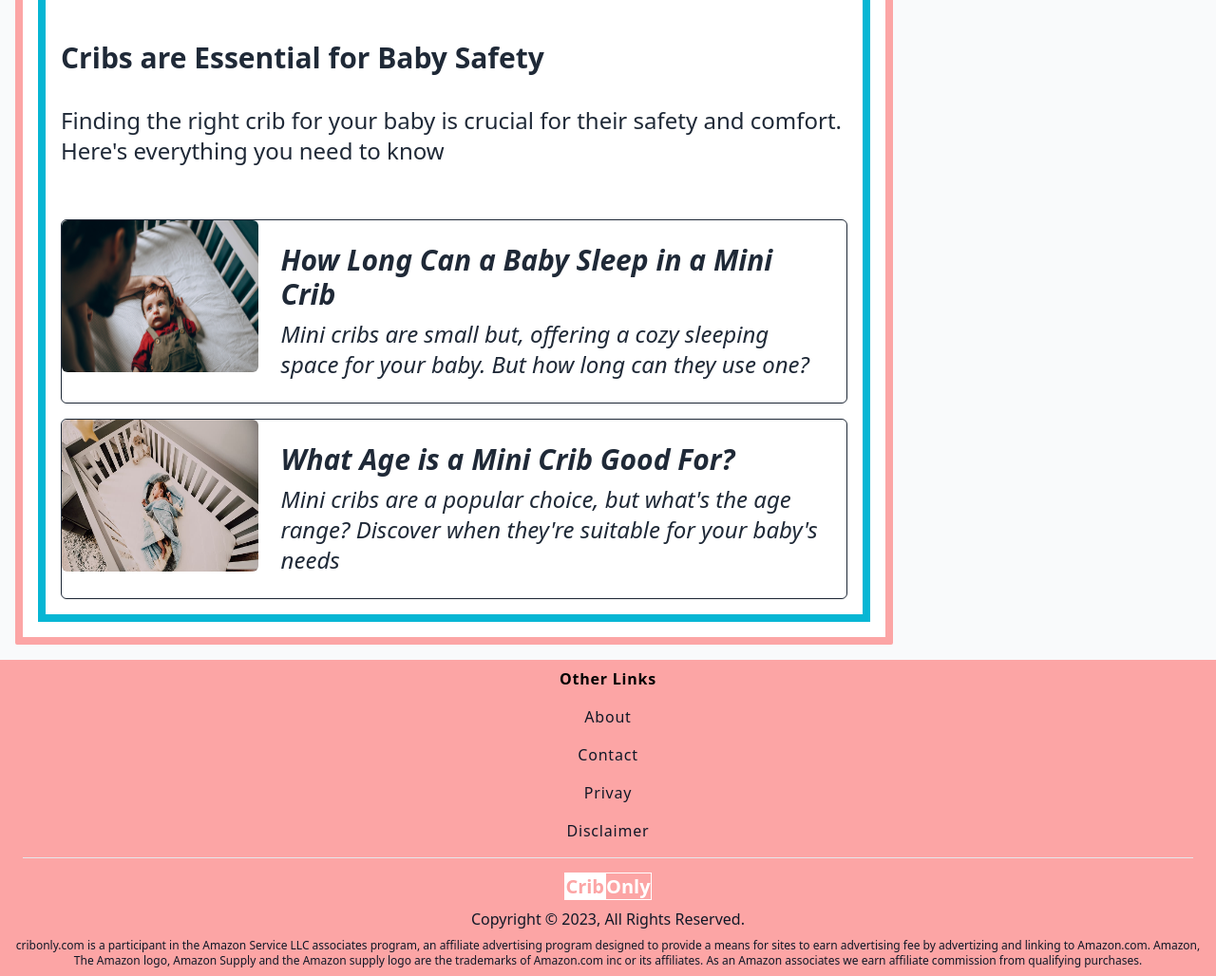
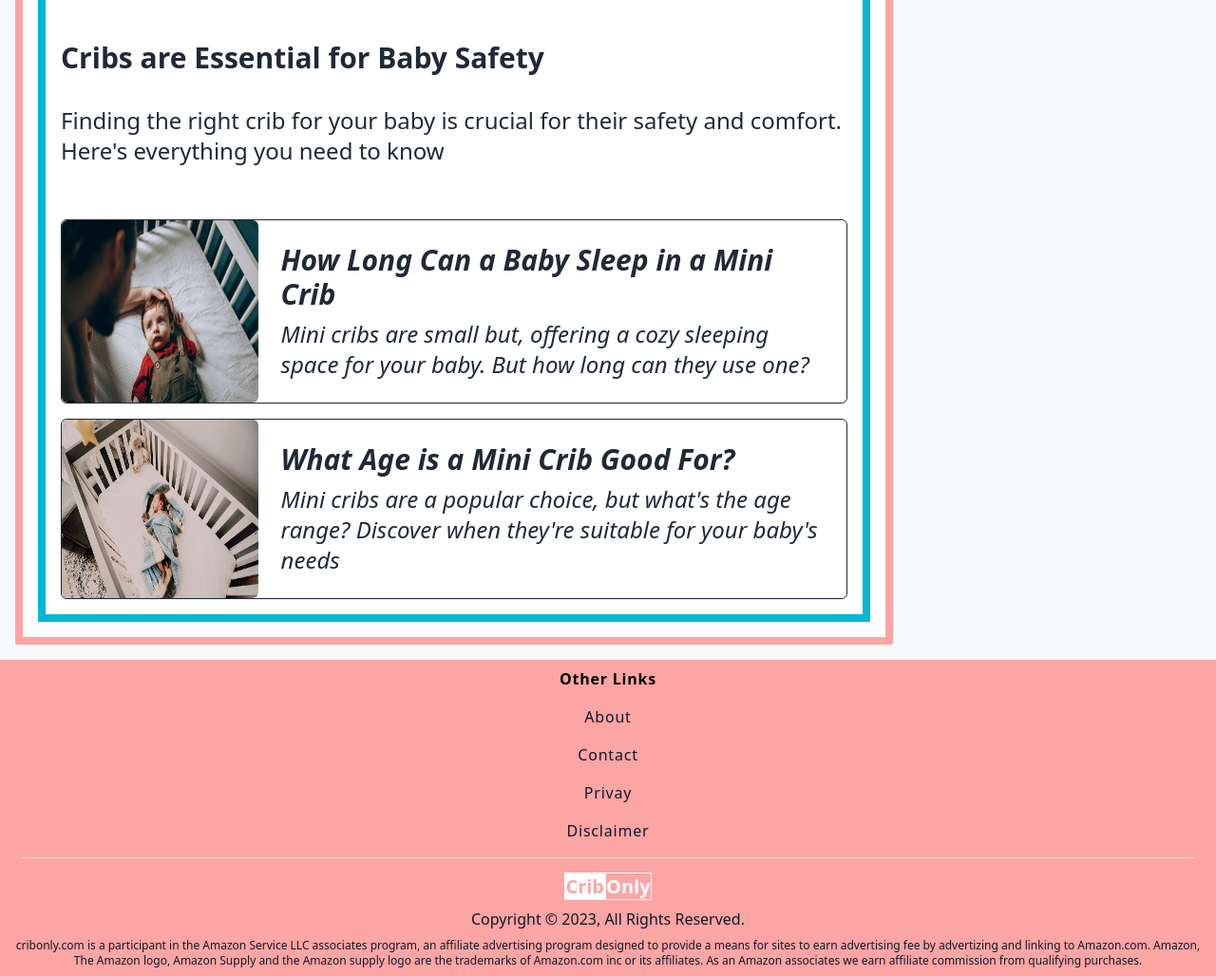
Before and after one commit to technologyworld00123/cribonly, a plain HTML site: page index.html in a window 1280 px wide. Shown: the part 1889-2917 px from the top of the page at 95% size. Drawn offline with Linux system fonts and the light colour scheme.

Commit message:
Update index.html

```diff
--- a/index.html
+++ b/index.html
@@ -179,7 +179,7 @@
 
                     <div
                         class="flex-col sm:flex sm:flex-row m-4 border border-gray-800 shadow-sm hover:shadow-lg hover:bg-gray-100 italic rounded-md ">
-                      <img class="rounded-md h-40 w-1/4" src="/assets/how-long-can-a-baby-sleep-in-a-mini-crib.fcd2a1a7.png" alt="How Long Can a Baby Sleep in a Mini Crib">
+                      <img class="rounded-md sm:h-40 sm:w-1/4" src="/assets/how-long-can-a-baby-sleep-in-a-mini-crib.fcd2a1a7.png" alt="How Long Can a Baby Sleep in a Mini Crib">
                         <div class="m-2 p-4">
 
                             <h2 class="font-bold text-3xl hover:underline hover:text-blue-500">How Long Can a Baby Sleep in a Mini Crib</h2>
@@ -195,7 +195,7 @@
 
                     <div
                         class="flex-col sm:flex sm:flex-row m-4 border border-gray-800 shadow-sm hover:shadow-lg hover:bg-gray-100 italic rounded-md ">
-                        <img class="rounded-md h-40 w-1/4" src="/assets/what-age-is-a-mini-crib-good-for.b35bc211.PNG" alt="What Age is a Mini Crib Good For">
+                        <img class="rounded-md sm:h-40 sm:w-1/4" src="/assets/what-age-is-a-mini-crib-good-for.b35bc211.PNG" alt="What Age is a Mini Crib Good For">
                         <div class="m-2 p-4">
 
                             <h2 class="font-bold text-3xl hover:underline hover:text-blue-500">What Age is a Mini Crib Good For?</h2>
```
